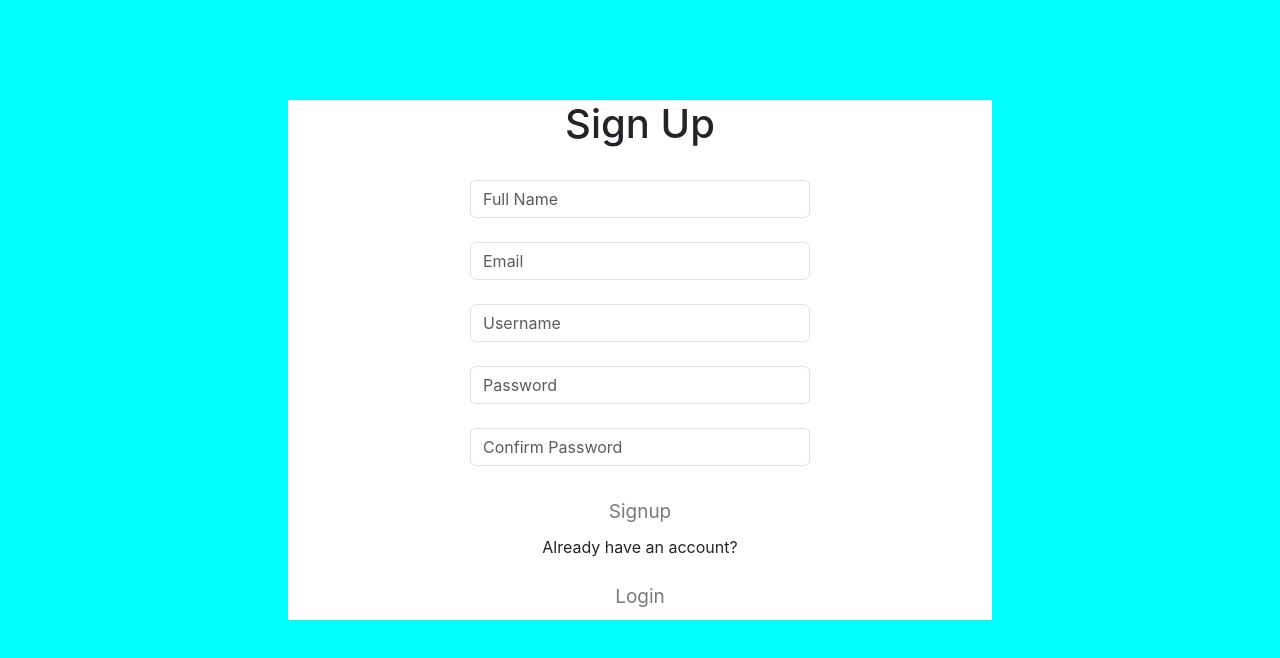
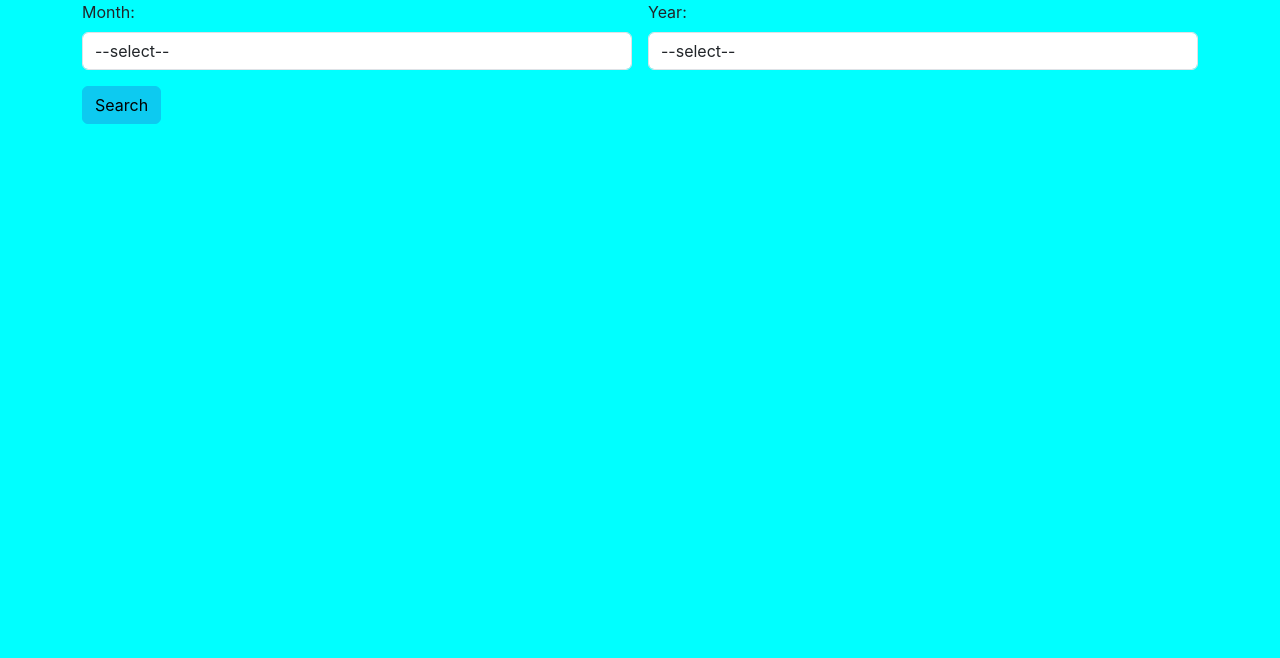
Before and after one commit to Alfiya6282823310/family-expense-frondend, a React (Create React App) app: page / in a window 1280 px wide. Shown: the top 658 px of the page. Built offline with nearby package versions, Linux system fonts and the light colour scheme.

Commit message:
search successful

```diff
--- a/src/App.js
+++ b/src/App.js
@@ -1,14 +1,13 @@
 import logo from './logo.svg';
-import './App.css';
-import Signup from './components/Signup';
 import { BrowserRouter, Route, Routes } from 'react-router-dom';
+import Search from './components/Search';
 
 function App() {
   return (
 
     <BrowserRouter>
     <Routes>
-      <Route path='/' element={<Signup/>}/>
+      <Route path='/' element={<Search/>}/>
     </Routes>
     </BrowserRouter>
 
--- /dev/null
+++ b/src/components/Search.jsx
@@ -0,0 +1,53 @@
+import React from 'react'
+
+const Search = () => {
+  return (
+    <div>
+<div className="container">
+    <div className="row g-3 ">
+        <div className="col col-12 col-sm-12 col-md-6 col-lg-6 col-xl-6 col-xxl-6">
+
+<label htmlFor="" className="form-label">Month: </label>
+<select name="month" id="" className="form-control">
+                                    <option value="sel">--select--</option>
+                                    <option value="jan">January</option>
+                                    <option value="feb">February</option>
+                                    <option value="mar">March</option>
+                                    <option value="apr">April</option>
+                                    <option value="may">May</option>
+                                    <option value="jun">June</option>
+                                    <option value="jul">July</option>
+                                    <option value="aug">August</option>
+                                    <option value="sept">September</option>
+                                    <option value="oct">October</option>
+                                    <option value="nov">November</option>
+                                    <option value="dec">December</option>
+                                </select>
+
+        </div>
+        <div className="col col-12 col-sm-12 col-md-6 col-lg-6 col-xl-6 col-xxl-6">
+
+        <label htmlFor="" className="form-label">Year: </label>
+        <select name="year" id="" className="form-control">
+                                    <option value="select">--select--</option>
+                                    <option value="y">2023</option>
+                                    <option value="y1">2024</option>
+                                    <option value="y2">2025</option>
+                                    <option value="y3">2026</option>
+                                    <option value="yo">others</option>
+                                </select>
+
+        </div>
+        <div className="col col-12 col-sm-12 col-md-12 col-lg-12 col-xl-12 col-xxl-12">
+
+    <button className="btn btn-info">Search</button>
+
+        </div>
+    </div>
+</div>
+
+    </div>
+  )
+}
+
+export default Search
```
